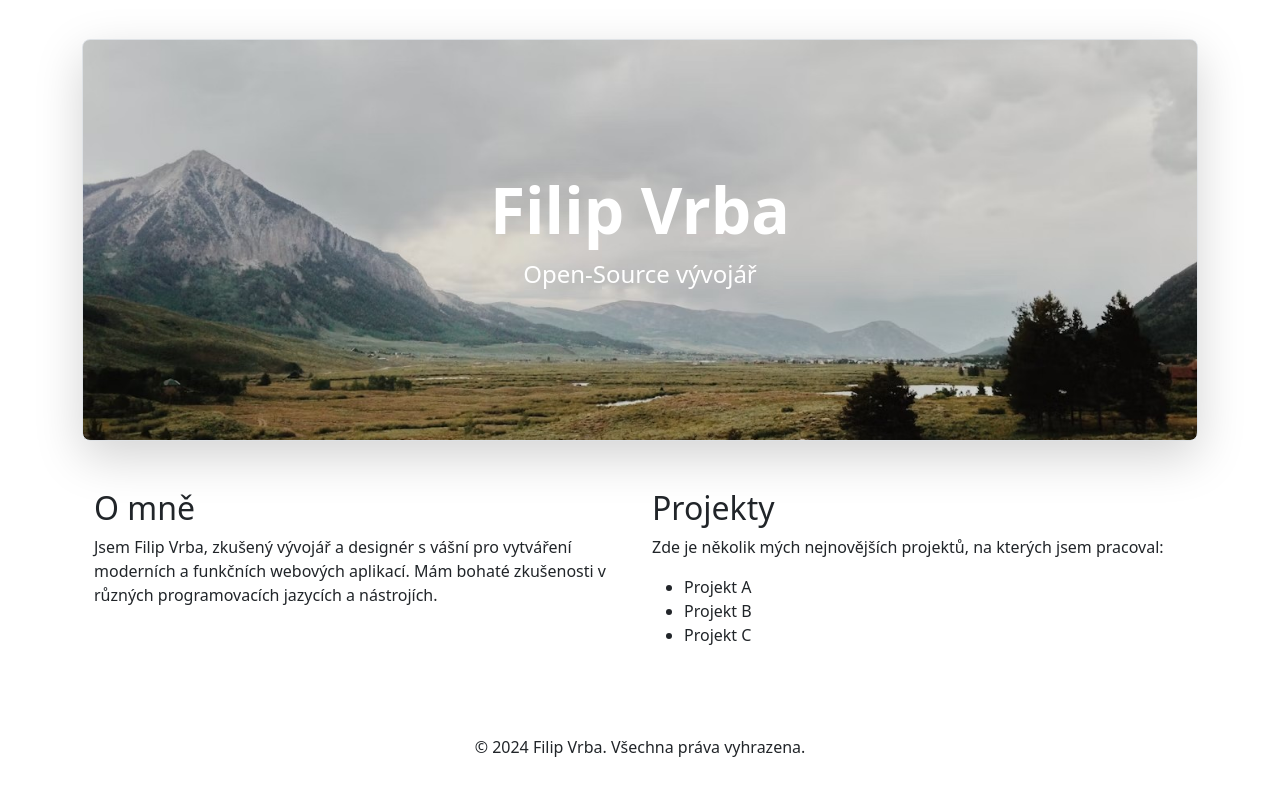
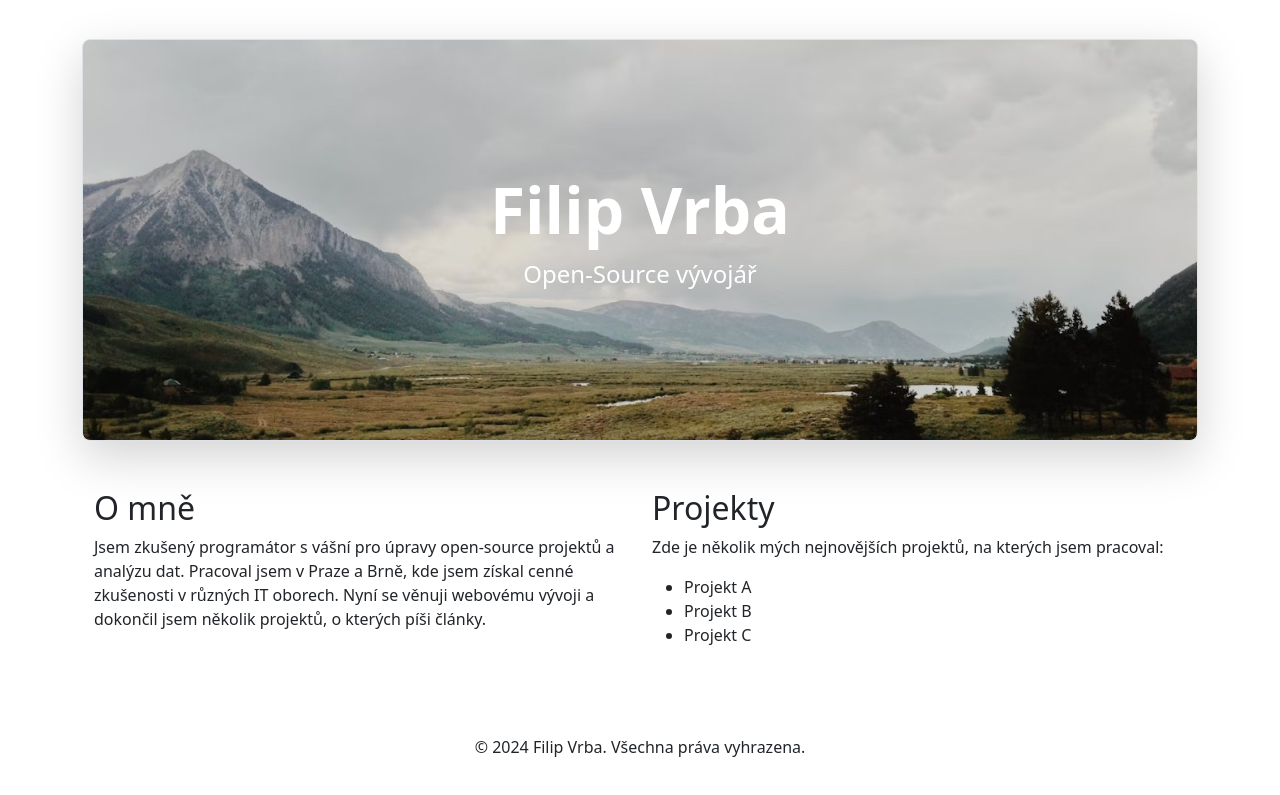
Before and after one commit to filipvrba/fvcv, a website built with Vite: page index.html in a window 1280 px wide. Shown: the part 115-910 px from the top of the page. Built offline with nearby package versions, Linux system fonts and the light colour scheme.

Commit message:
update uvod

```diff
--- a/src/html/uvod.html
+++ b/src/html/uvod.html
@@ -17,7 +17,7 @@
     <div class="row">
         <div class="col-md-6">
             <h2>O mně</h2>
-            <p>Jsem Filip Vrba, zkušený vývojář a designér s vášní pro vytváření moderních a funkčních webových aplikací. Mám bohaté zkušenosti v různých programovacích jazycích a nástrojích.</p>
+            <p>Jsem zkušený programátor s vášní pro úpravy open-source projektů a analýzu dat. Pracoval jsem v Praze a Brně, kde jsem získal cenné zkušenosti v různých IT oborech. Nyní se věnuji webovému vývoji a dokončil jsem několik projektů, o kterých píši články.</p>
         </div>
         <div class="col-md-6">
             <h2>Projekty</h2>
```
